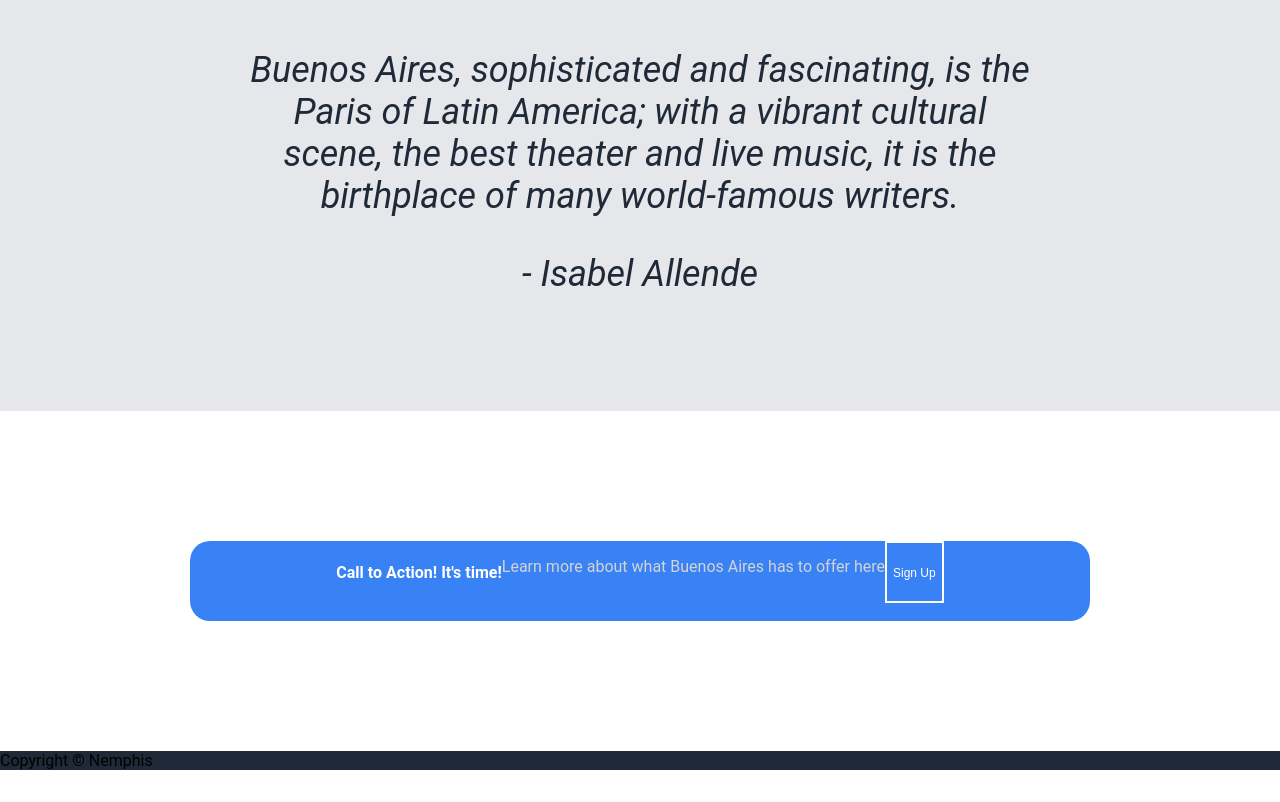
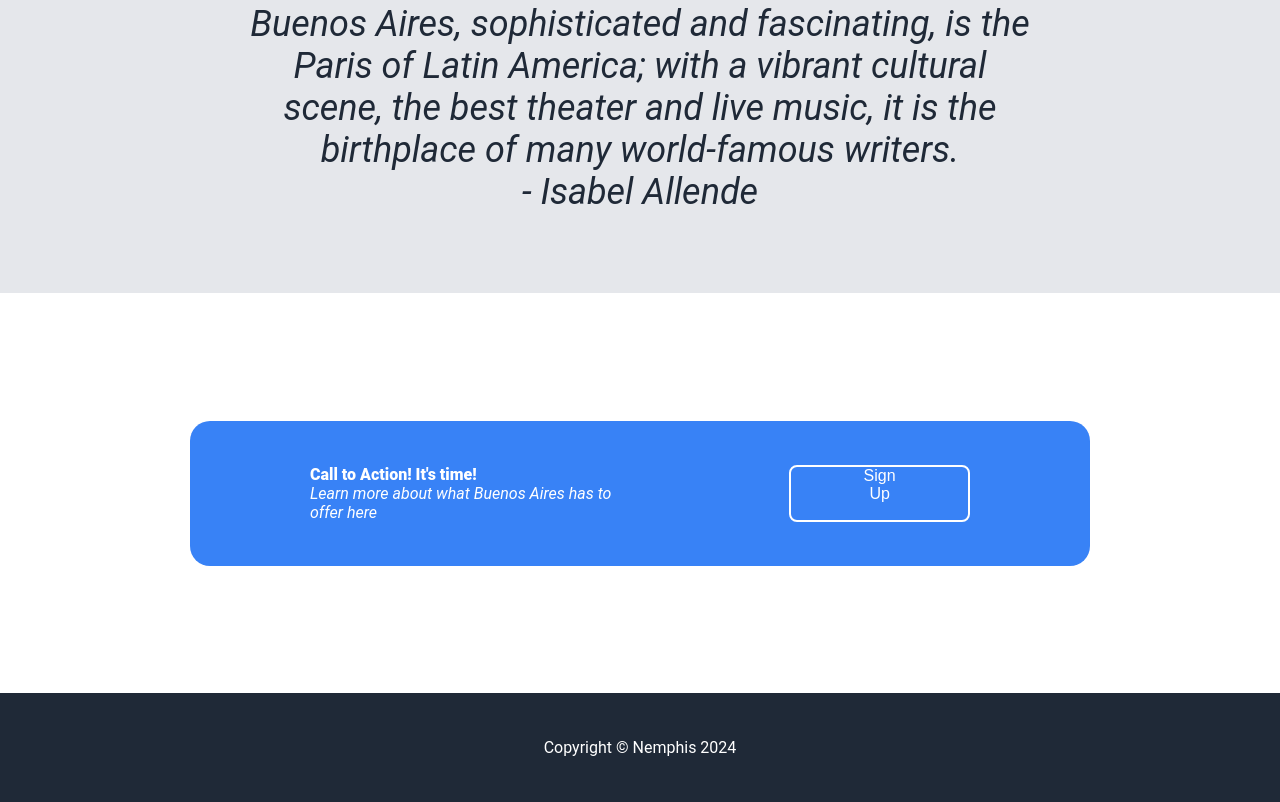
Before and after one commit to n3mphis/Landing-Page, a plain HTML site: page index.html in a window 1280 px wide. Shown: the part 1242-2044 px from the top of the page. Before the commit the page ends 2012 px from the top, so only its background shows below. Drawn offline with Linux system fonts and the light colour scheme.

Commit message:
Kinda finished everything, there's still some centering to do but i'll do it in the future

```diff
--- a/index.html
+++ b/index.html
@@ -52,15 +52,17 @@
     <div class="container-three">
         <div class="blue-box">
             <div class="context">
+                <div class="left-text">
         <h4>Call to Action! It's time!</h4>
-        <p>Learn more about what Buenos Aires has to offer here</p>
+        <p><em>Learn more about what Buenos Aires has to offer here</em></p>
+    </div>
         <button class="btn"><a href="https://buenosaires.gob.ar/" class="last-button">Sign Up</a></button>
     </div>
         </div>
     </div>
     <div class="footer">
         <footer>
-            Copyright © Nemphis
+            Copyright © Nemphis 2024
         </footer>
     </div>
 </body>
--- a/style.css
+++ b/style.css
@@ -80,7 +80,7 @@ p {
     background-color: white;
     justify-content: center;
     align-items: center;
-    padding-top: 100px;
+    padding-top: 50px;
     padding-bottom: 120px;
 }
 
@@ -91,7 +91,7 @@ p {
     font-weight: 900;
     font-size: 36px;
     padding-top: 16px;
-    padding-bottom: 32px;
+    padding-bottom: 52px;
 }
 
 .boxes {
@@ -145,33 +145,54 @@ quote {
     justify-content: center;
     align-items: center;
     background-color: white;
-    padding-top: 80px;
-    padding-bottom: 80px;
+    height: 50vh;
 }
 
 .blue-box {
     background-color: #3882f6;
     border-radius: 20px;
     width: 900px;
-    height: 80px;
     color: white;
     margin: 50px;
 }
 
 .context {
     display: flex;
-    justify-content: center;
+    gap: 20vh;
+    padding: 5.5vh 15vh;
+    border-radius: 8px;
+}
+
+h4 {
+    font-weight: 900;
+    margin-bottom: 8px;
+}
+
+h4,
+p {
+    margin: 0;
+    color: white;
 }
 
 .btn {
+    display: flex;
     border: 2px solid white;
     background-color: #3882f6;
+    border-radius: 8px;
+    color: white;
+    border-color: white;
+    border-style: solid;
+    padding: 0px 64px;
+    cursor: pointer;
 }
 
 .last-button {
-    font-size: 12px;
+    font-size: 16px;
 }
 
 .footer {
     background-color: #1f2937;
+    padding: 45px;
+    color: white;
+    text-align: center;
 }
```
Also changed, not shown: 1 other file.
